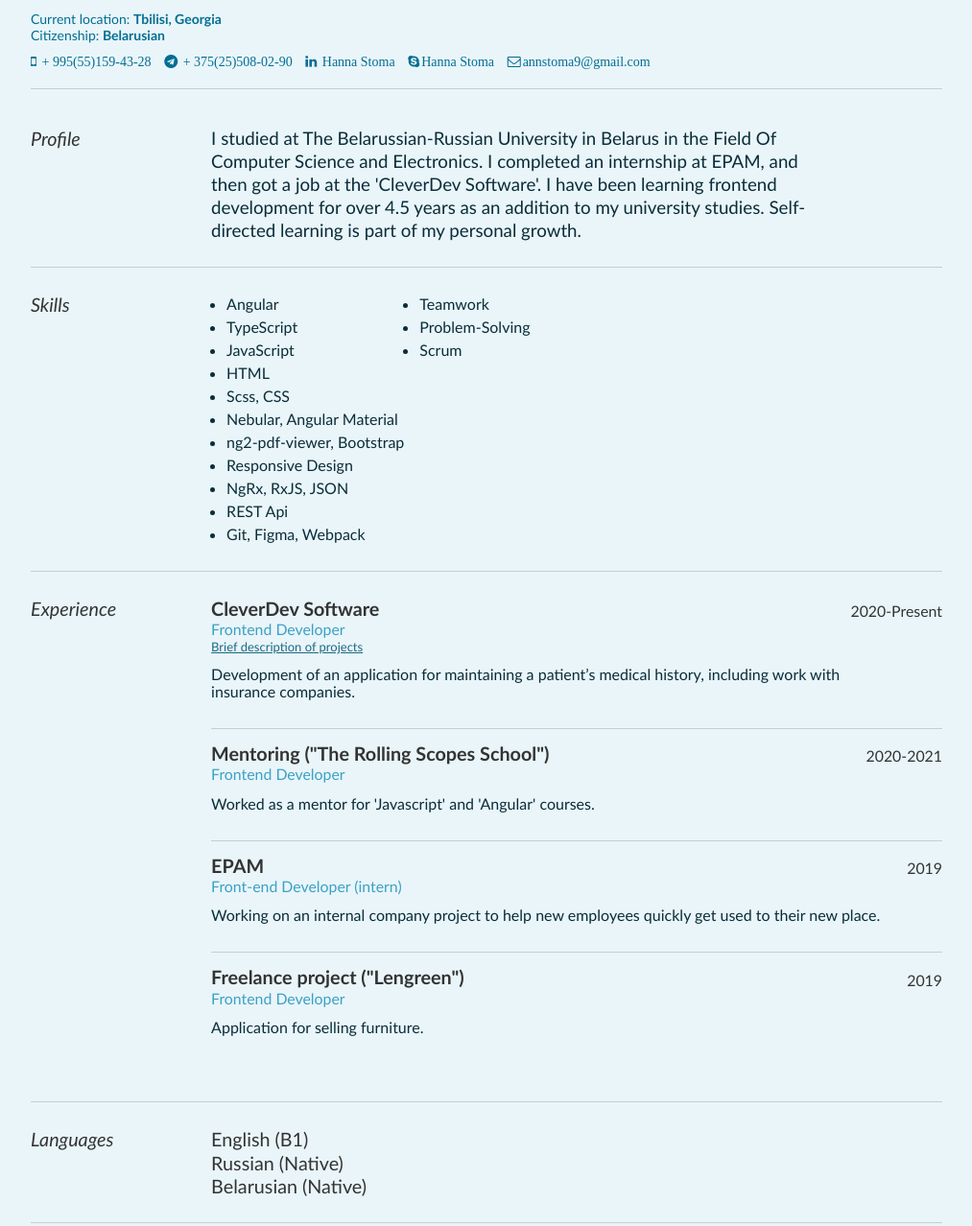
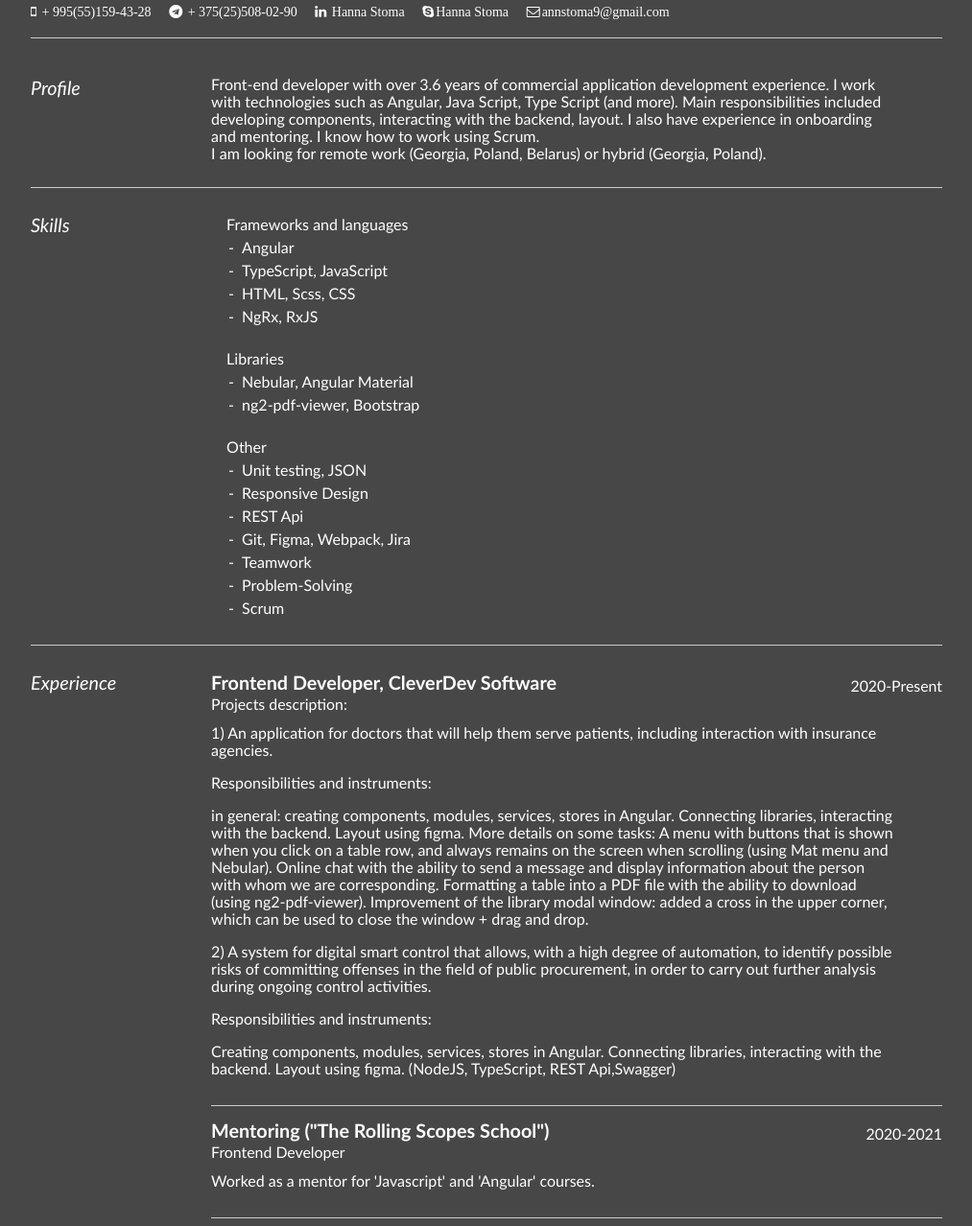
Before and after one commit to annaStoma/anna-stoma.github.io, a plain HTML site: page index.html in a window 1280 px wide. Shown: the part 247-1525 px from the top of the page at 96% size, without its empty margins (203-1216 px from the left). Drawn offline with Linux system fonts and the light colour scheme.

Commit message:
location

```diff
--- a/index.html
+++ b/index.html
@@ -25,8 +25,9 @@
                 <div class="yui-u">
                     <div class="yui-gc title-data">
                         <div>
-                            <h1>Hanna Stoma</h1>
-                            <h2>Software Engineer (Front-end Developer)</h2>
+                            <h2>Hanna Stoma</h2>
+                            <h3>Software Engineer (Front-end Developer)</h3>
+                            <h3>Angular</h3>
                         </div>
 
                         <div class="">
@@ -39,10 +40,10 @@
                     </div><!--// .yui-gc -->
                 </div>
             </div>
-            <div class="yui-gc contacts">
-                <div><a>Current location: <b>Tbilisi, Georgia</b></a></div>
-                <div><a>Citizenship: <b> Belarusian</b></a></div>
-            </div>
+            <!--            <div class="yui-gc contacts">-->
+            <!--                <div><a>Current location: <b>Tbilisi, Georgia</b></a></div>-->
+            <!--                <div><a>Citizenship: <b> Belarusian</b></a></div>-->
+            <!--            </div>-->
             <div class="yui-gc contacts">
                 <!--                <a class="fa fa-location-arrow"><span>Tbilisi, Geogria</span></a>-->
                 <a href="#" class="fa fa-mobile-phone" target="_blank"><span> + 995(55)159-43-28</span></a>
@@ -63,12 +64,15 @@
                             <h2>Profile</h2>
                         </div>
                         <div class="yui-u">
-                            <p class="enlarge">
-                                I studied at The Belarussian-Russian University in Belarus in the Field Of Computer
-                                Science and Electronics. I completed an internship at EPAM, and then got a job at
-                                the 'CleverDev Software'. I have been learning frontend development for over 4.5 years
-                                as an addition to my university studies. Self-directed learning is part of
-                                my personal growth.
+                            <p class="">
+                                Front-end developer with over 3.6 years of commercial application development
+                                experience.
+                                I work with technologies such as Angular, Java Script, Type Script (and more).
+                                Main responsibilities included developing components, interacting with the backend,
+                                layout.
+                                I also have experience in onboarding and mentoring. I know how to work using Scrum.
+                                <br>
+                                I am looking for remote work (Georgia, Poland, Belarus) or hybrid (Georgia, Poland).
                             </p>
                         </div>
                     </div><!--// .yui-gf -->
@@ -81,22 +85,31 @@
 
                             <div class="talent talent-custom">
                                 <ul>
-                                    <li>Angular</li>
-                                    <li>TypeScript</li>
-                                    <li>JavaScript</li>
-                                    <li>HTML</li>
-                                    <li>Scss, CSS</li>
-                                    <li>Nebular, Angular Material</li>
-                                    <li>ng2-pdf-viewer, Bootstrap</li>
-                                    <li>Responsive Design</li>
-                                    <li>NgRx, RxJS, JSON</li>
-                                    <li>REST Api</li>
-                                    <li>Git, Figma, Webpack</li>
-                                </ul>
-                                <ul>
-                                    <li>Teamwork</li>
-                                    <li>Problem-Solving</li>
-                                    <li>Scrum</li>
+                                    <li class="list-style-type-none"> Frameworks and languages
+                                        <ul>
+                                            <li class="list-style-type-arr">Angular</li>
+                                            <li class="list-style-type-arr">TypeScript, JavaScript</li>
+                                            <li class="list-style-type-arr">HTML, Scss, CSS</li>
+                                            <li class="list-style-type-arr">NgRx, RxJS</li>
+                                        </ul>
+                                    </li>
+                                    <li class="mt-20 list-style-type-none">
+                                        <ul> Libraries
+                                            <li class="list-style-type-arr">Nebular, Angular Material</li>
+                                            <li class="list-style-type-arr">ng2-pdf-viewer, Bootstrap</li>
+                                        </ul>
+                                    </li>
+                                    <li class="mt-20 list-style-type-none"> Other
+                                        <ul>
+                                            <li class="list-style-type-arr">Unit testing, JSON</li>
+                                            <li class="list-style-type-arr">Responsive Design</li>
+                                            <li class="list-style-type-arr">REST Api</li>
+                                            <li class="list-style-type-arr">Git, Figma, Webpack, Jira</li>
+                                            <li class="list-style-type-arr">Teamwork</li>
+                                            <li class="list-style-type-arr">Problem-Solving</li>
+                                            <li class="list-style-type-arr">Scrum</li>
+                                        </ul>
+                                    </li>
                                 </ul>
                             </div>
 
@@ -119,13 +132,40 @@
                         <div class="yui-u">
 
                             <div class="job">
-                                <h2 class="bold-title">CleverDev Software</h2>
-                                <h3 class="small-title">Frontend Developer</h3>
+                                <h2 class="bold-title">Frontend Developer, CleverDev Software</h2>
                                 <h4>2020-Present</h4>
-                                <a href="https://docs.google.com/document/d/12W6_8ipbpMlYte3sCFUcZGxwXrqXEuhO/edit?usp=sharing&ouid=111355222927493229321&rtpof=true&sd=true"
-                                   target="_blank">Brief description of projects</a>
-                                <p>Development of an application for maintaining a patient’s medical history, including
-                                    work with insurance companies.</p>
+
+                                <h3>Projects description:</h3>
+
+                                <p>1) An application for doctors that will help them serve patients, including
+                                    interaction
+                                    with insurance agencies.
+                                </p>
+                                <p>Responsibilities and instruments:</p>
+                                <p>in general: creating components, modules, services, stores in Angular. Connecting
+                                    libraries, interacting with the backend. Layout using figma.
+                                    More details on some tasks:
+                                    A menu with buttons that is shown when you click on a table row, and always remains
+                                    on the screen when scrolling (using Mat menu and Nebular).
+                                    Online chat with the ability to send a message and display information about the
+                                    person with whom we are corresponding.
+                                    Formatting a table into a PDF file with the ability to download (using
+                                    ng2-pdf-viewer).
+                                    Improvement of the library modal window: added a cross in the upper corner, which
+                                    can be used to close the window + drag and drop.
+                                </p>
+
+
+                                <p>2) A system for digital smart control that allows, with a high degree of automation,
+                                    to identify possible risks of committing offenses in the field of public
+                                    procurement, in order to carry out further analysis during ongoing control
+                                    activities.
+                                </p>
+                                <p>Responsibilities and instruments:</p>
+                                <p>Creating components, modules, services, stores in Angular. Connecting libraries,
+                                    interacting with the backend. Layout using figma.
+                                    (NodeJS, TypeScript, REST Api,Swagger)
+                                </p>
                             </div>
 
                             <div class="job">
@@ -158,9 +198,9 @@
                             <h2>Languages</h2>
                         </div>
                         <div class="yui-u">
-                            <h2>English (B1)</h2>
-                            <h2>Russian (Native)</h2>
-                            <h2>Belarusian (Native)</h2>
+                            <h3>English (B1)</h3>
+                            <h3>Russian (Native)</h3>
+                            <h3>Belarusian (Native)</h3>
                         </div>
                     </div><!--// .yui-gf -->
 
@@ -179,6 +219,10 @@
                                 <h2>The Rolling Scopes School</h2>
                                 <h4>2020</h4>
                                 <h3 class="small-title">RS 2020 Q1 (Java Script)</h3>
+                                <a href="https://www.linkedin.com/in/hanna-stoma-618543197/overlay/1601889781947/single-media-viewer/?profileId=ACoAAC4tB7QBUCVXlSZOG5kJGp0wQe0PaWTj0PI"
+                                   target="_blank">
+                                    Certificate link
+                                </a>
                             </div>
                         </div>
                     </div><!--// .yui-gf -->
--- a/resume.css
+++ b/resume.css
@@ -10,7 +10,7 @@
 
 .msg a {
     margin-left: 20px;
-    background: #1a6985;
+    background: white;
     color: white;
     padding: 4px 8px;
     text-decoration: none;
@@ -26,31 +26,27 @@
     margin-left: 65px;
 }
 
-.msg a:hover {
-    background: #1a6985;
-}
-
 .pdf-button {
     display: flex;
     justify-content: flex-end;
+    margin-top: 0 !important;
 }
 
 html {
-    background: #e9f5f9;
+    background: #474747;
 }
 
 /* //-- yui-grids style overrides -- */
 body {
     font-family: "Calibri";
-    color: #0b2d39;
-    background: #e9f5f9;
-    border: solid #7cc0d8;
+    color: white;
+    background: #474747;
     border-width: 8px 0 2px 0;
 }
 
 #inner {
     padding: 0 70px;
-    background: #e9f5f9;
+    background: #474747;
     width: 100%;
 }
 
@@ -104,18 +100,30 @@ h3, h4 {
     font-size: 122%;
 }
 
+.mt-20 {
+    margin-top: 20px;
+}
+
+.list-style-type-none {
+    list-style-type:  none;
+}
+
+.list-style-type-arr {
+    list-style-type: "-  ";
+}
+
 h1, h2, h3, h4 {
-    color: #333;
+    color: white;
 }
 
 p {
-    font-size: 100%;
+    font-size: 16px;
     line-height: 18px;
     padding-right: 3em;
 }
 
 a {
-    color: #1a6985;
+    color: #ffffff;
 }
 
 a:hover {
@@ -136,7 +144,7 @@ strong {
 }
 
 .small-title {
-    color: #3ba1c5;
+    color: white;
 }
 
 li {
@@ -175,7 +183,7 @@ p.enlarge span {
 
 .contacts a {
     text-decoration: none;
-    color: #026e93;
+    color: white;
 }
 
 .contacts a span {
@@ -184,7 +192,7 @@ p.enlarge span {
 
 
 .contacts a:not(:first-child) {
-    margin-left: 10px;
+    margin-left: 15px;
 }
 
 
@@ -271,3 +279,7 @@ a#pdf:hover {
 .yui-gf div.first {
     width: 12.3%;
 }
+
+.red {
+    color: red;
+}
```
